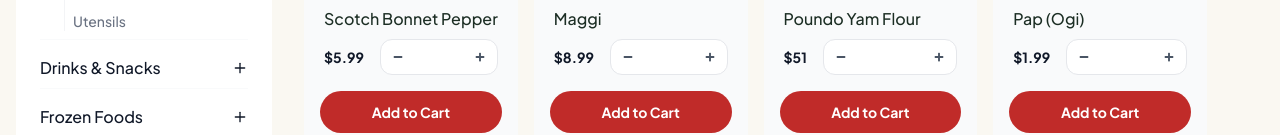
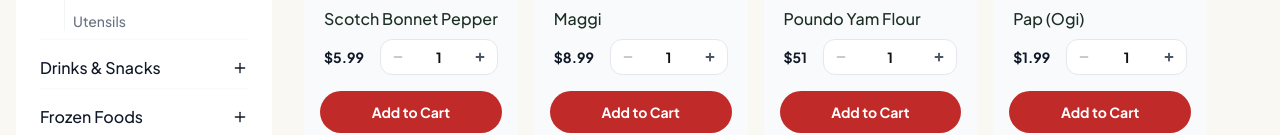
Before and after one commit to cyndylove1/foody, a Next.js app: page /categories in a window 1280 px wide. Shown: the part 389-524 px from the top of the page. Built offline with nearby package versions, Linux system fonts and the light colour scheme; no server answers.

Commit message:
single product

```diff
--- a/app/components/ui/productCard.tsx
+++ b/app/components/ui/productCard.tsx
@@ -4,6 +4,7 @@
 import Link from "next/link";
 import Quantity from "../quantitiy";
 import Button from "../button";
+import { useState } from "react";
 
 interface ProductColor {
   hex: string;
@@ -25,6 +26,7 @@
   imageSrc,
   currentPrice,
 }: BagCardProps) {
+  const [localQuantity, setLocalQuantity] = useState<number>(1);
   return (
     <div className="flex flex-col w-full group bg-gray-50 p-4 overflow-hidden">
       <Link
@@ -55,7 +57,7 @@
           <span className="text-sm font-bold text-gray-900">
             ${currentPrice}
           </span>
-          <Quantity />
+          <Quantity value={localQuantity} onChange={setLocalQuantity} />
         </div>
       </div>
       <Button variant="primary" className="my-4">
```
